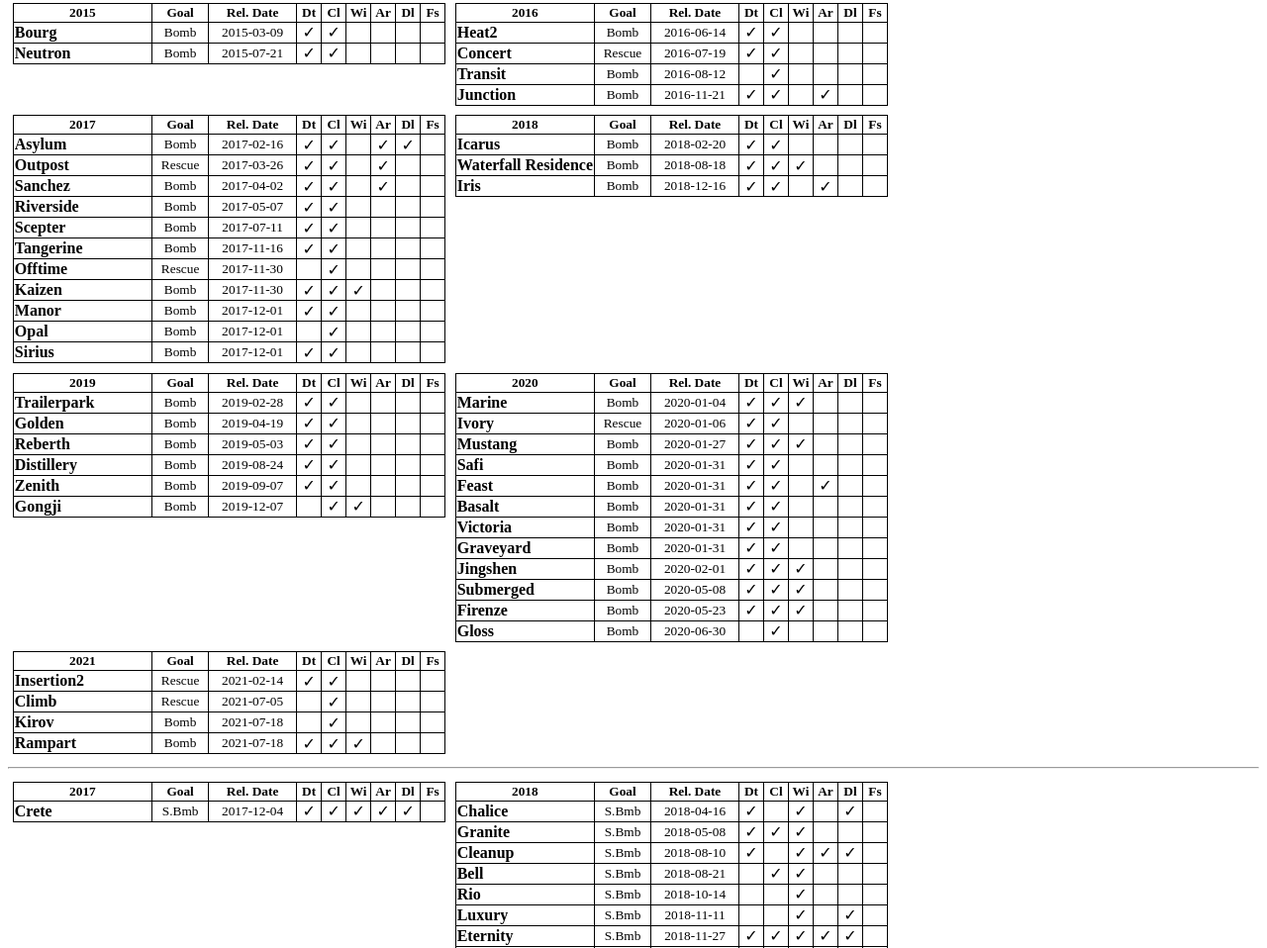
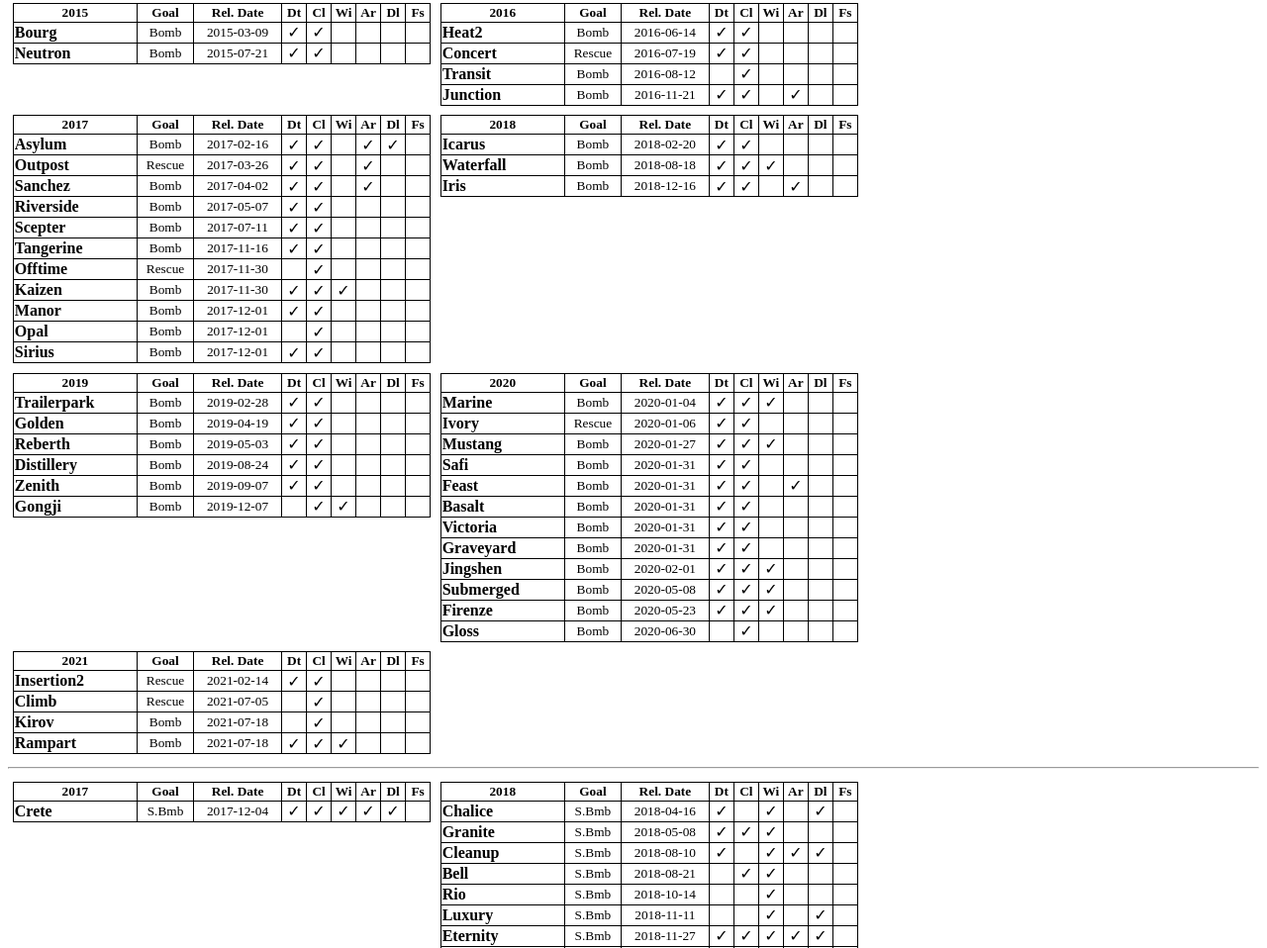
Before and after one commit to bhoppi/bhoppi.github.io, a plain HTML site: page mapselector/workshop.html in a window 1280 px wide. Shown: the part 1039-1997 px from the top of the page at 99% size. Drawn offline with Linux system fonts and the light colour scheme.

Commit message:
waterfall

```diff
--- a/mapselector/workshop.html
+++ b/mapselector/workshop.html
@@ -152,7 +152,7 @@
   <table>
    <thead><tr><th>2018<th>Goal<th>Rel. Date<th>Dt<th>Cl<th>Wi<th>Ar<th>Dl<th>Fs</thead>
    <tr><td><a href="?id=1306915035">Icarus</a><td>Bomb<td>2018-02-20<td>✓<td>✓<td><td><td><td></tr>
-   <tr><td><a href="?id=1483645170">Waterfall Residence</a><td>Bomb<td>2018-08-18<td>✓<td>✓<td>✓<td><td><td></tr>
+   <tr><td><a href="?id=1483645170">Waterfall</a><td>Bomb<td>2018-08-18<td>✓<td>✓<td>✓<td><td><td></tr>
    <tr><td><a href="?id=1591780701">Iris</a><td>Bomb<td>2018-12-16<td>✓<td>✓<td><td>✓<td><td></tr>
   </table>
   <table>
```
